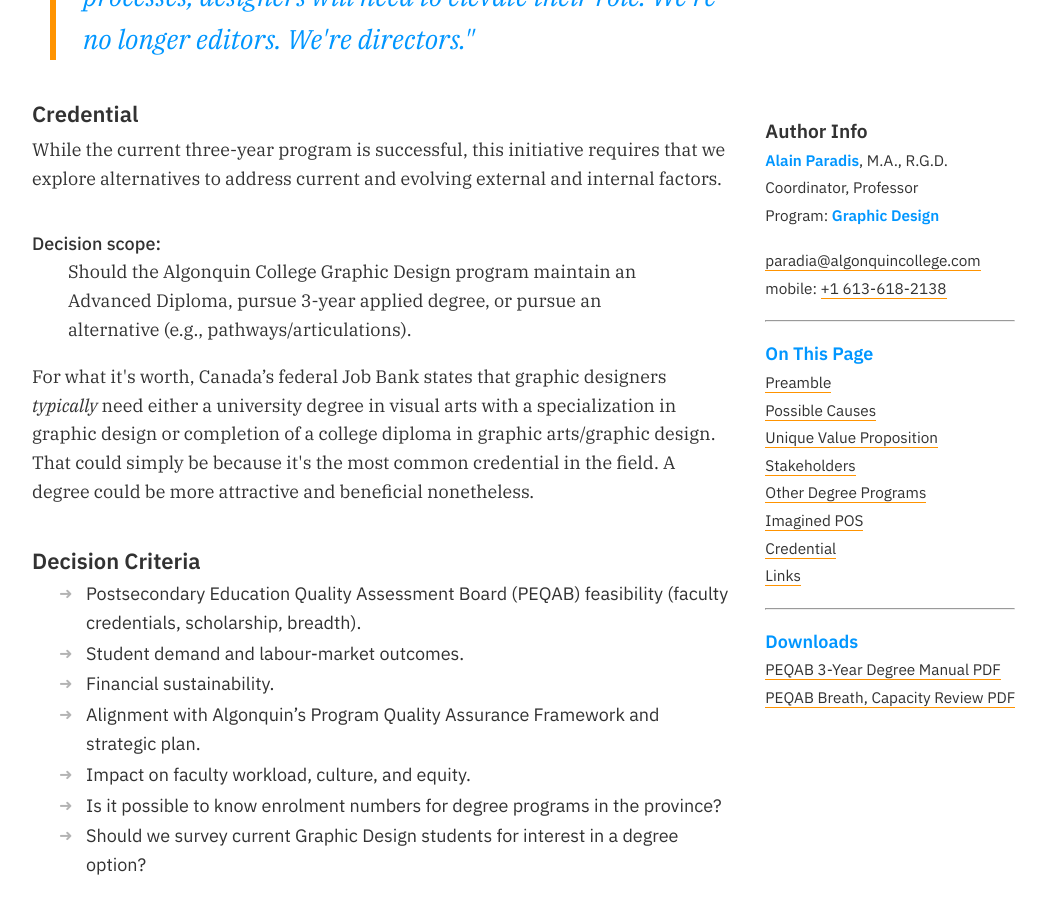
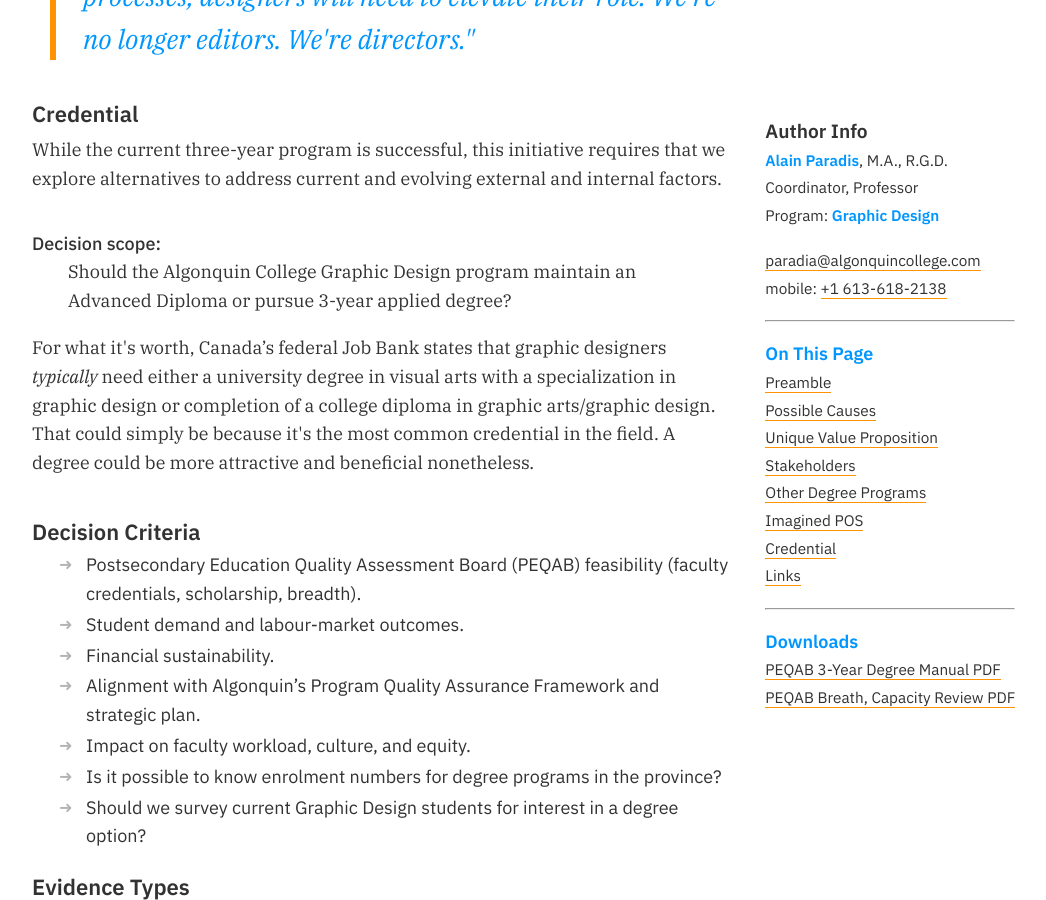
Before and after one commit to AlainParadis/program-transformation, a Jekyll site: the page built from index.md, in a window 1280 px wide and 900 px high, scrolled down 4808 px. Shown: the whole window, without its empty margins (76-1122 px from the left). Built offline with Jekyll 4.4.1, drawn with Linux system fonts in a browser that asks for light colours.

Commit message:
Clarify decision scope text in credential include
Update _includes/credential.html to simplify the decision scope question: replace the previous three-option phrasing (Advanced Diploma, 3-year applied degree, or alternative pathways) with a focused binary question asking whether to maintain an Advanced Diploma or pursue a 3-year applied degree. This tightens the scope and removes the example alternatives for clarity.

```diff
--- a/_includes/credential.html
+++ b/_includes/credential.html
@@ -4,7 +4,7 @@
 </p>
 <dl>
 	<dt>Decision scope:</dt>
-	<dd>Should the Algonquin College Graphic Design program maintain an Advanced Diploma, pursue 3-year applied degree, or pursue an alternative (e.g., pathways/articulations).</dd>
+	<dd>Should the Algonquin College Graphic Design program maintain an Advanced Diploma or pursue 3-year applied degree?</dd>
 </dl>
 <p>
 	For what it's worth, Canada’s federal Job Bank states that graphic designers <i>typically</i> need either a university degree in visual arts with a specialization in graphic design or completion of a college diploma in graphic arts/graphic design. That could simply be because it's the most common credential in the field. A degree could be more attractive and beneficial nonetheless.
```
